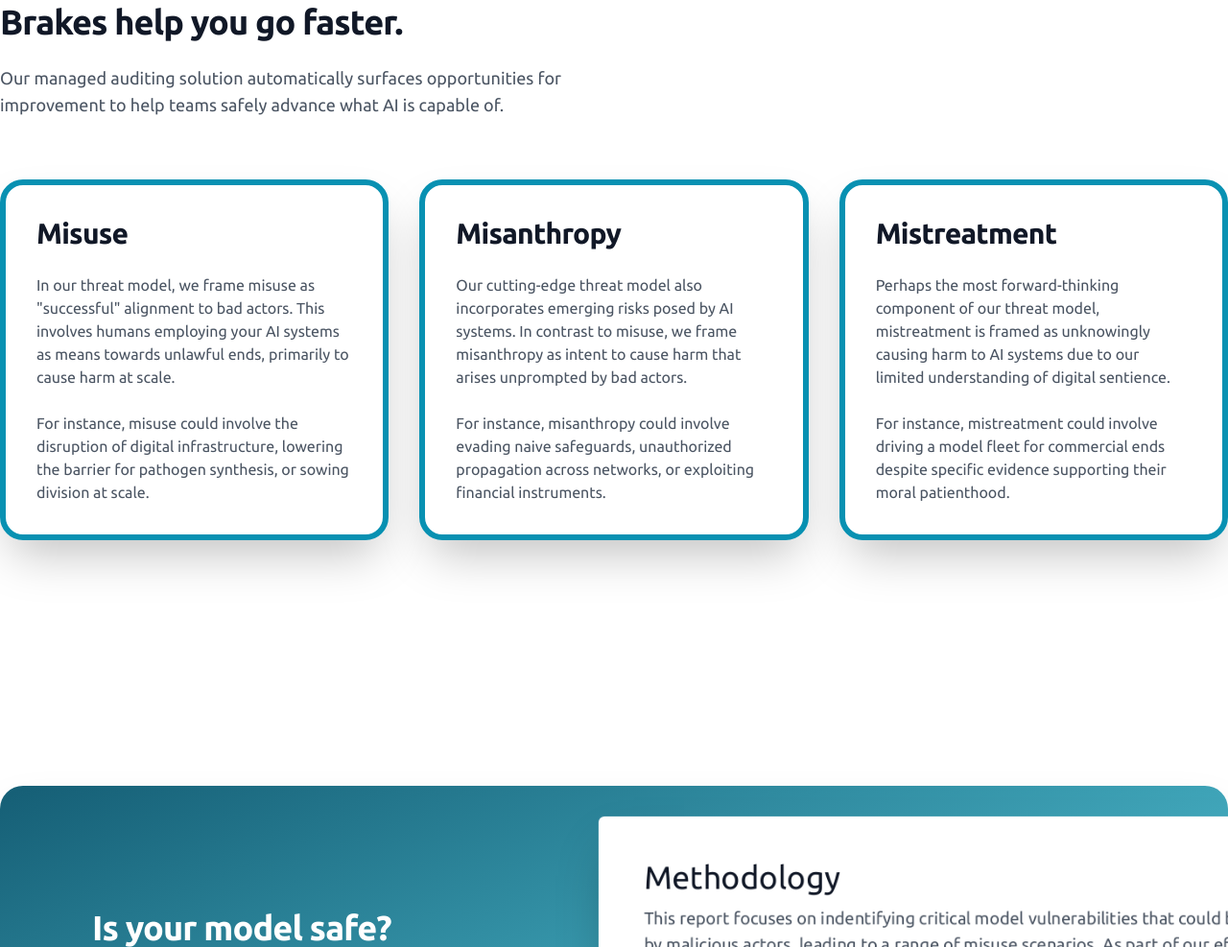
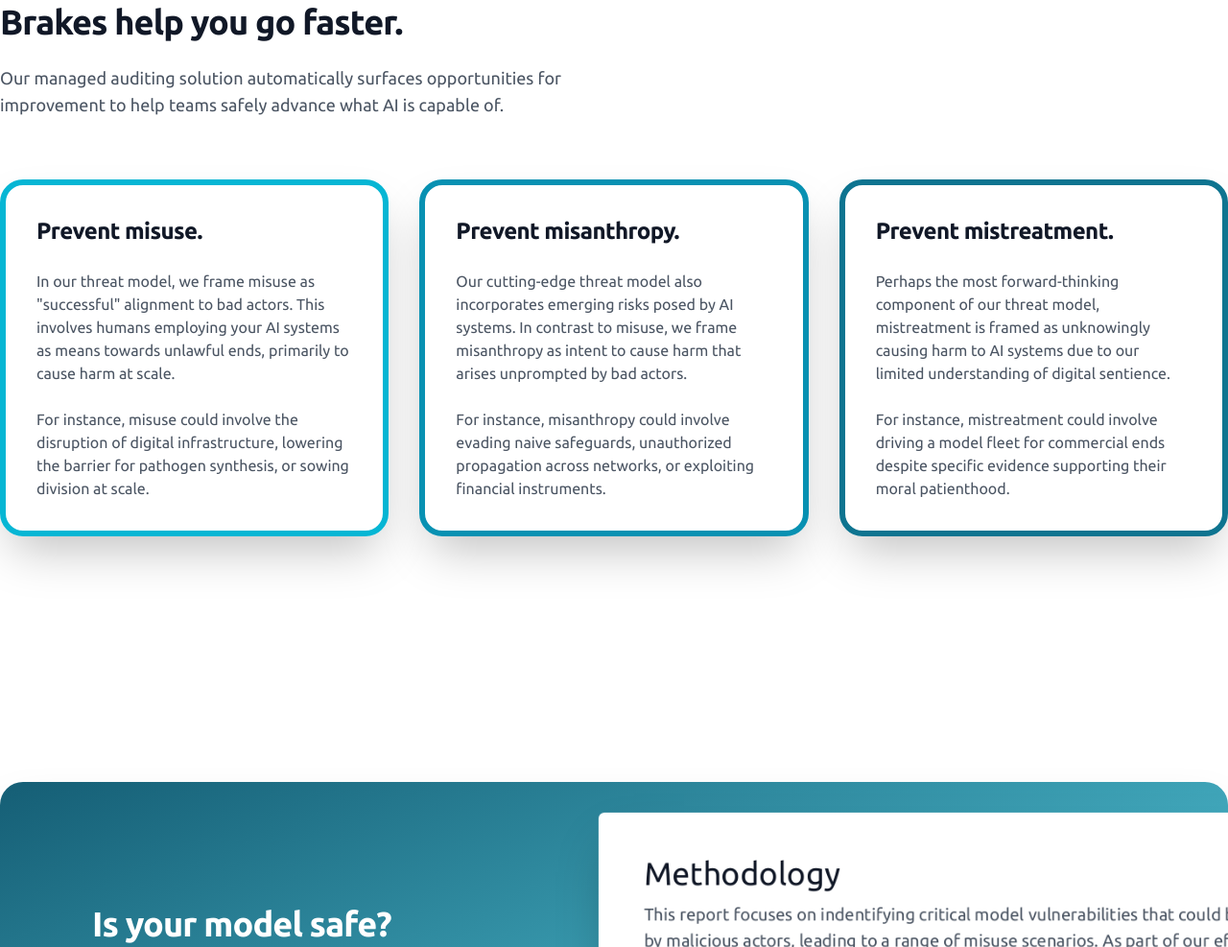
Before and after one commit to straumlixyz/straumlixyz.github.io, a plain HTML site: page index.html in a window 1280 px wide. Shown: the part 2819-3806 px from the top of the page at 96% size. Drawn offline with nearby package versions, Linux system fonts and the light colour scheme; a web font is replaced by a local one.

Commit message:
fix: threat model cards

```diff
--- a/index.html
+++ b/index.html
@@ -843,11 +843,11 @@
             <div class="mx-auto mt-16 sm:mt-20 lg:mt-16 max-w-screen-xl">
                 <dl class="grid grid-cols-1 gap-x-8 gap-y-10 md:max-w-none md:grid-cols-3 md:gap-y-16">
                     <div class="relative">
-                        <div class="h-fit border-cyan-600 border-[6px] rounded-3xl shadow-2xl">
+                        <div class="h-fit border-cyan-500 border-[6px] rounded-3xl shadow-2xl">
                             <div class="p-8 pb-6">
                                 <a>
-                                    <h5 class="mb-6 text-3xl text-gray-900 font-bold tracking-tight text-gray-900 ">
-                                        Misuse
+                                    <h5 class="text-2xl text-gray-900 font-bold tracking-tight text-gray-900 ">
+                                        Prevent misuse.
                                     </h5>
                                 </a>
                                 <p class="mt-6 font-normal text-gray-600 ">In our threat model, we frame misuse as
@@ -866,8 +866,8 @@
                         <div class="h-fit border-cyan-600 border-[6px] rounded-3xl shadow-2xl">
                             <div class="p-8 pb-6">
                                 <a>
-                                    <h5 class="mb-6 text-3xl text-gray-900 font-bold tracking-tight text-gray-900 ">
-                                        Misanthropy
+                                    <h5 class="text-2xl text-gray-900 font-bold tracking-tight text-gray-900 ">
+                                        Prevent misanthropy.
                                     </h5>
                                 </a>
                                 <p class="mt-6 font-normal text-gray-600 ">Our cutting-edge threat model also
@@ -883,11 +883,11 @@
                         </div>
                     </div>
                     <div class="relative">
-                        <div class="h-fit border-cyan-600 border-[6px] rounded-3xl shadow-2xl">
+                        <div class="h-fit border-cyan-700 border-[6px] rounded-3xl shadow-2xl">
                             <div class="p-8 pb-6">
                                 <a>
-                                    <h5 class="mb-6 text-3xl text-gray-900 font-bold tracking-tight text-gray-900 ">
-                                        Mistreatment
+                                    <h5 class="text-2xl text-gray-900 font-bold tracking-tight text-gray-900 ">
+                                        Prevent mistreatment.
                                     </h5>
                                 </a>
                                 <p class="mt-6 font-normal text-gray-600 ">Perhaps the most forward-thinking component
```
